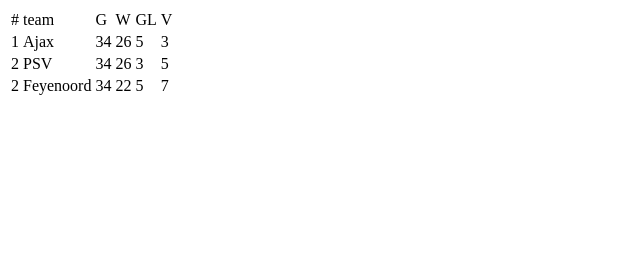
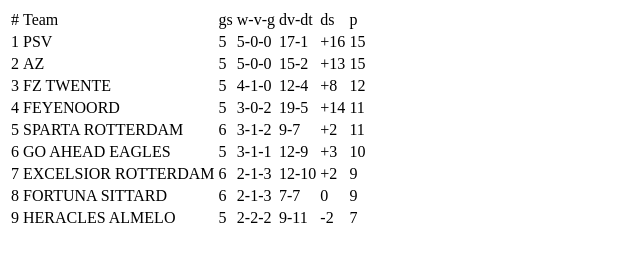
Before and after one commit to Svendepen/p1-html-css, a plain HTML site: page opdracht 3.3/index.html in a window 1280 px wide. Shown: the whole page, without its empty margins (0-640 px from the left). Drawn offline with Linux system fonts and the light colour scheme.

Commit message:
Update index.html

```diff
--- a/opdracht 3.3/index.html
+++ b/opdracht 3.3/index.html
@@ -9,38 +9,109 @@
     <table>
         <tr>
             <td>#</td>
-            <td>team</td>
-            <td>G</td>
-            <td>W</td>
-            <td>GL</td>
-            <td>V</td>
+            <td>Team</td>
+            <td>gs</td>
+            <td>w-v-g</td>
+            <td>dv-dt</td>
+            <td>ds</td>
+            <td>p</td>
 
         </tr>
         <tr>
             <td>1</td>
-            <td>Ajax</td>
-            <td>34</td>
-            <td>26</td>
+            <td>PSV</td>
             <td>5</td>
-            <td>3</td>
+            <td>5-0-0</td>
+            <td>17-1</td>
+            <td>+16</td>
+            <td>15</td>
 
         </tr>
         <tr>
             <td>2</td>
-            <td>PSV</td>
-            <td>34</td>
-            <td>26</td>
-            <td>3</td>
+            <td>AZ</td>
             <td>5</td>
+            <td>5-0-0</td>
+            <td>15-2</td>
+            <td>+13</td>
+            <td>15</td>
 
         </tr>
         <tr>
-            <td>2</td>
-            <td>Feyenoord</td>
-            <td>34</td>
-            <td>22</td>
+            <td>3</td>
+            <td>FZ TWENTE</td>
             <td>5</td>
+            <td>4-1-0</td>
+            <td>12-4</td>
+            <td>+8</td>
+            <td>12</td>
+
+
+        </tr>
+        <tr>
+            <td>4</td>
+            <td>FEYENOORD</td>
+            <td>5</td>
+            <td>3-0-2</td>
+            <td>19-5</td>
+            <td>+14</td>
+            <td>11</td>
+
+
+        </tr>
+        <tr>
+            <td>5</td>
+            <td>SPARTA ROTTERDAM</td>
+            <td>6</td>
+            <td>3-1-2</td>
+            <td>9-7</td>
+            <td>+2</td>
+            <td>11</td>
+
+
+        </tr>
+        <tr>
+            <td>6</td>
+            <td>GO AHEAD EAGLES</td>
+            <td>5</td>
+            <td>3-1-1</td>
+            <td>12-9</td>
+            <td>+3</td>
+            <td>10</td>
+
+
+        </tr>
+        <tr>
             <td>7</td>
+            <td>EXCELSIOR ROTTERDAM</td>
+            <td>6</td>
+            <td>2-1-3</td>
+            <td>12-10</td>
+            <td>+2</td>
+            <td>9</td>
+
+
+        </tr>
+        <tr>
+            <td>8</td>
+            <td>FORTUNA SITTARD</td>
+            <td>6</td>
+            <td>2-1-3</td>
+            <td>7-7</td>
+            <td>0</td>
+            <td>9</td>
+
+
+        </tr>
+        <tr>
+            <td>9</td>
+            <td>HERACLES ALMELO</td>
+            <td>5</td>
+            <td>2-2-2</td>
+            <td>9-11</td>
+            <td>-2</td>
+            <td>7</td>
+
 
         </tr>
     </table>
```
